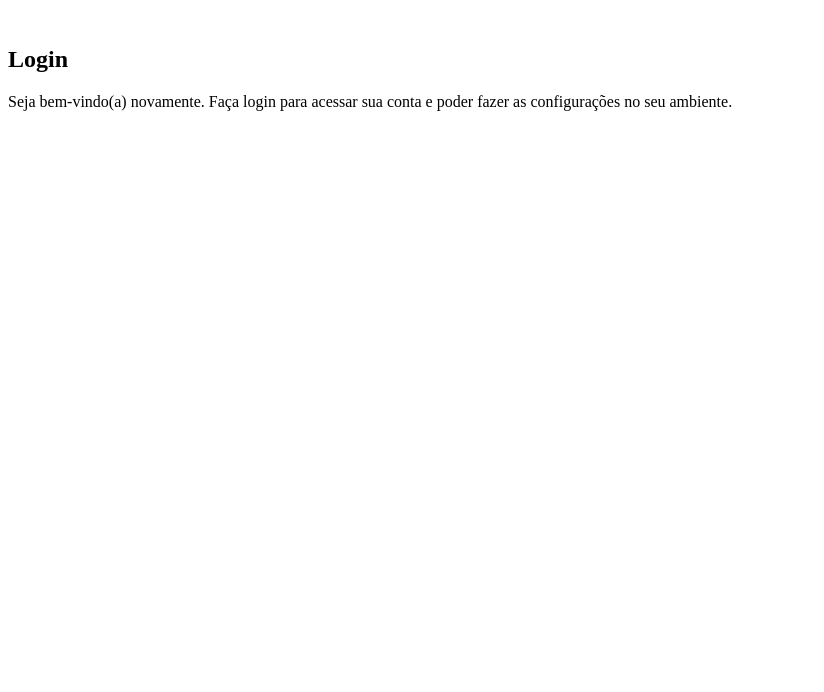
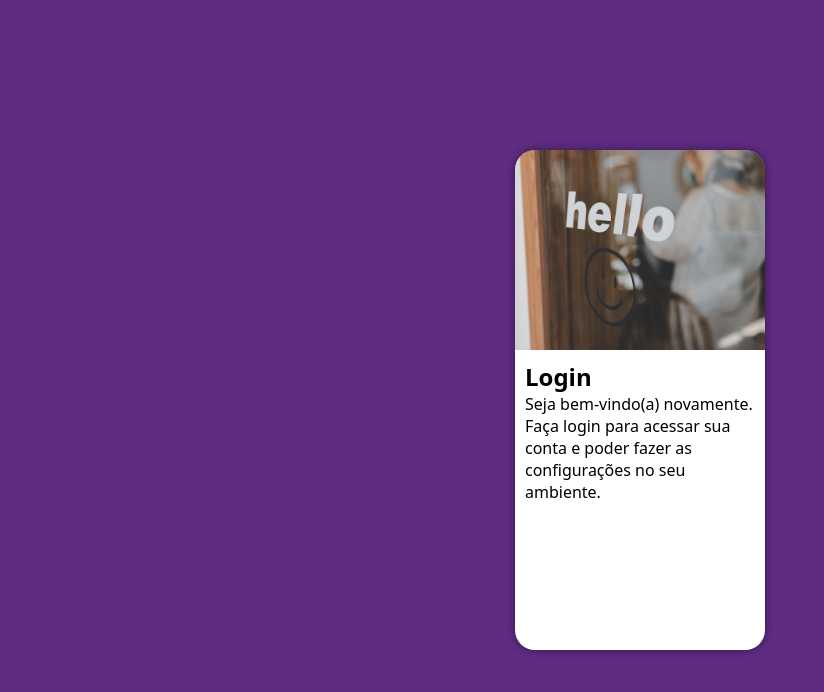
Before and after one commit to FelipeKorhonen/projeto-login, a plain HTML site: page index.html in a window 1280 px wide. Shown: the whole page, without its empty margins (0-824 px from the left). Drawn offline with Linux system fonts and the light colour scheme.

Commit message:
criei os estilos para o login

```diff
--- a/estilos/style.css
+++ b/estilos/style.css
@@ -1,4 +1,48 @@
 @charset "UTF-8";
 
 /*#49a09d
-#35f2c82*/
+  #35f2c82*/
+
+  * {
+    font-family: system-ui, -apple-system, BlinkMacSystemFont, 'Segoe UI', Roboto, Oxygen, Ubuntu, Cantarell, 'Open Sans', 'Helvetica Neue', sans-serif;
+    padding: 0px;
+    margin: 0px;
+    box-sizing: border-box;
+  }
+
+html, body {
+    background-color: #5f2c82;
+    height: 100vh;
+    width: 100vw;
+}
+
+main {
+    position: relative;
+    height: 100vh;
+    width: 100vw;
+}
+
+section#login {
+    position: absolute;
+    top: 50%;
+    left: 50%;
+    transform: translate(-50%, -50%);
+    overflow: hidden;
+    background-color: white;
+    width: 250px;
+    height: 500px;
+    border-radius: 20px;
+    box-shadow: 0px 0px 10px rgba(0, 0, 0, 0.450);
+}
+
+section#login > div#imagem {
+    display: block;
+    background: #5f2c82 url(../imagens/imgfundo.jpg) no-repeat left;
+    background-size: cover;
+    height: 200px;
+}
+
+section#login > div#formulario {
+    display: block;
+    padding: 10px;
+}
--- a/index.html
+++ b/index.html
@@ -11,7 +11,7 @@
     <main>
         <section id="login">
             <div id="imagem">
-                <img src="" alt="">
+
             </div>
             <div id="formulario">
                 <h1>Login</h1>
```
